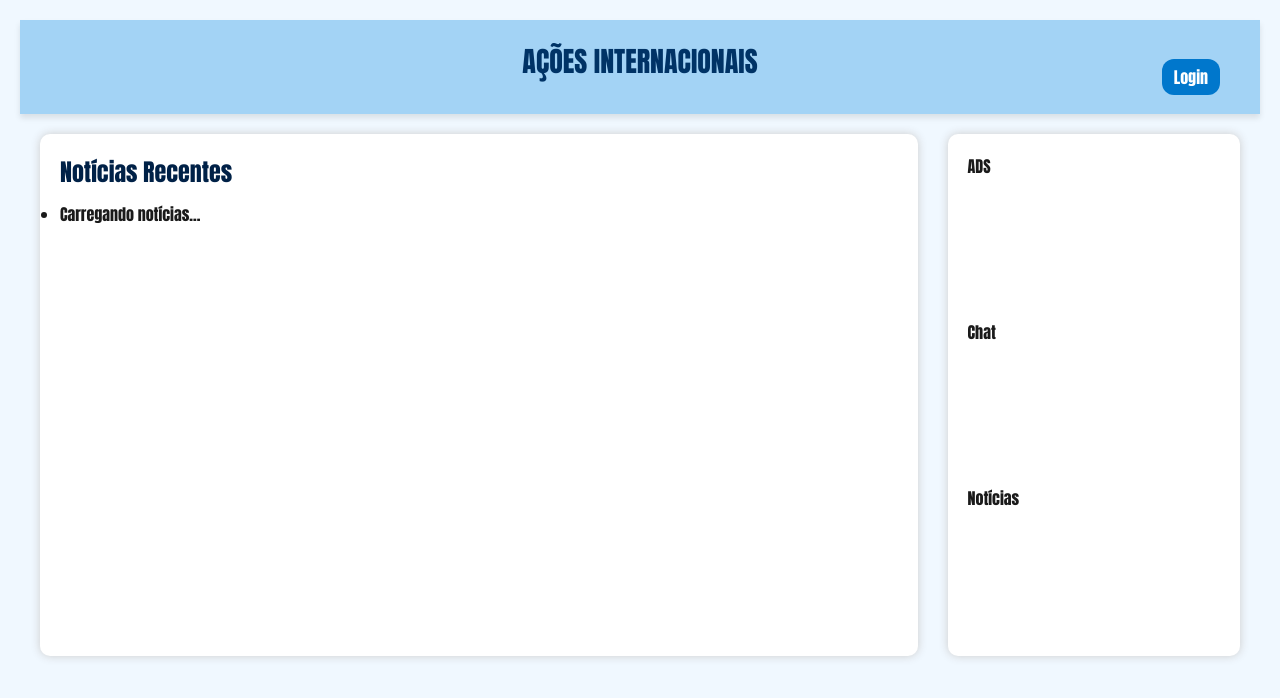
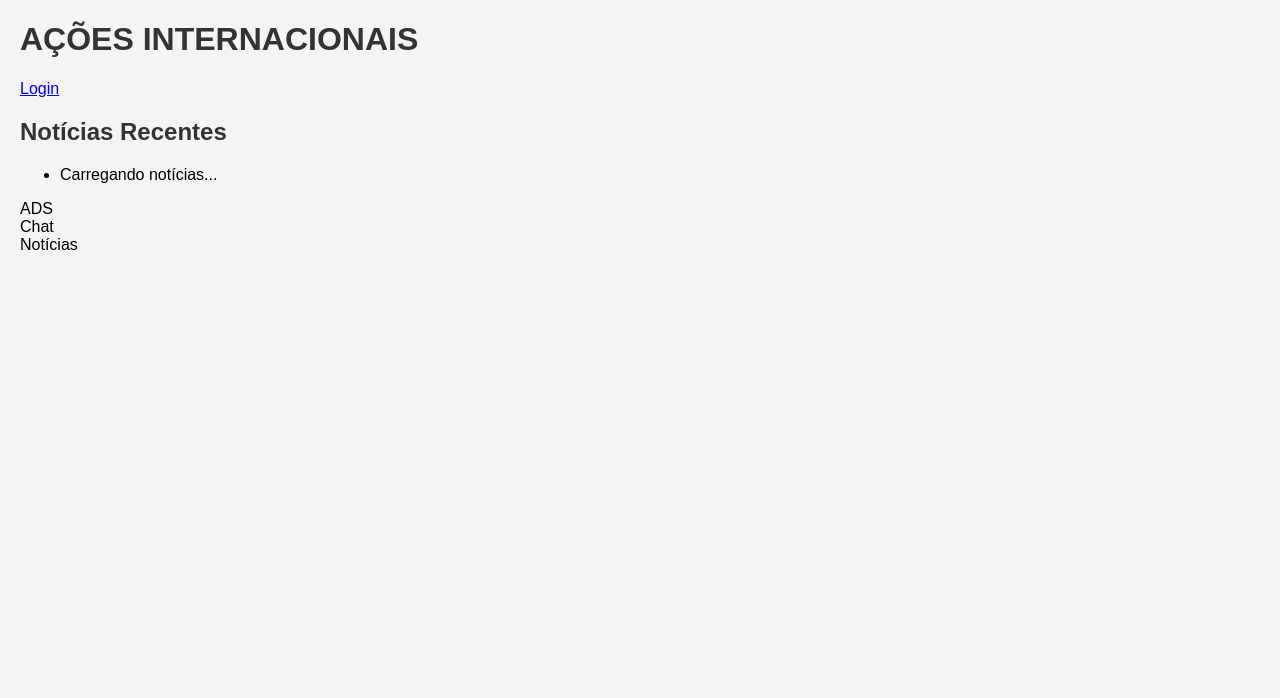
Before and after one commit to acoessinternacionais/acoes-internacionais, a PHP site: page /noticias.php in a window 1280 px wide. Shown: the top 698 px of the page. Run offline with PHP 8.4, Linux system fonts and the light colour scheme.

Commit message:
Add files via upload

```diff
--- a/style.css
+++ b/style.css
@@ -1,286 +1,39 @@
-/* Reset básico */
-* {
-  margin: 0;
-  padding: 0;
-  box-sizing: border-box;
+body {
+  font-family: Arial, sans-serif;
+  margin: 20px;
+  background: #f4f4f4;
 }
-
-/* Tipografia global */
-body {
-  font-family: Impact, sans-serif;
-  background-color: #f0f8ff; /* azul bebê claro */
-  color: #1a1a1a;
-  line-height: 1.5;
+h1, h2 {
+  color: #333;
 }
-
-/* Header fixo */
-header {
-  background-color: #a3d3f5; /* azul bebê médio */
-  color: #000;
-  padding: 20px;
-  text-align: center;
-  font-size: 2rem;
-  box-shadow: 0 4px 6px rgba(0,0,0,0.1);
-  position: sticky;
-  top: 0;
-  z-index: 1000;
-}
-
-header .login-btn {
-  float: right;
-  margin-top: -35px;
-  margin-right: 20px;
-  font-size: 1rem;
-  text-decoration: none;
-  background-color: #0077cc;
-  color: #fff;
-  padding: 6px 12px;
-  border-radius: 12px;
-}
-
-/* Container principal */
-.container {
-  display: grid;
-  grid-template-columns: 2fr 1fr;
-  gap: 20px;
-  padding: 20px;
-  max-width: 1300px;
-  margin: auto;
-}
-
-/* Caixa de conteúdo principal */
-.content {
-  background-color: #ffffff;
-  padding: 20px;
-  border-radius: 16px;
-  box-shadow: 0 2px 8px rgba(0,0,0,0.08);
-}
-
-/* Títulos */
-h1, h2, h3 {
-  font-weight: bold;
-  margin-bottom: 12px;
-}
-
-/* Lista de notícias */
-#lista-noticias li {
-  margin-bottom: 10px;
-}
-
-#lista-noticias a {
-  text-decoration: none;
-  color: #0077cc;
-}
-
-#lista-noticias a:hover {
-  text-decoration: underline;
-}
-
-/* Sidebar */
-.sidebar {
-  display: flex;
-  flex-direction: column;
-  gap: 16px;
-}
-
-.sidebar .box {
-  background-color: #ffffff;
-  padding: 16px;
-  border-radius: 16px;
-  box-shadow: 0 2px 6px rgba(0,0,0,0.07);
-}
-
-/* Tabela de ativos */
-.table-wrapper {
-  overflow-x: auto;
-  margin-top: 20px;
-}
-
 table {
   width: 100%;
   border-collapse: collapse;
+  background: white;
   margin-bottom: 20px;
-  background-color: #fff;
-  border-radius: 12px;
-  overflow: hidden;
-  box-shadow: 0 0 8px rgba(0,0,0,0.05);
 }
-
-th, td {
-  padding: 12px 16px;
+table th, table td {
+  padding: 8px;
+  border: 1px solid #ccc;
   text-align: left;
 }
-
-th {
-  background-color: #d9f1ff;
-  color: #000;
+.abas {
+  display: flex;
+  gap: 10px;
+  margin-bottom: 10px;
 }
-
-tr:nth-child(even) {
-  background-color: #f6fcff;
+.abas button {
+  padding: 6px 12px;
+  border: none;
+  background: #1976d2;
+  color: white;
+  font-weight: bold;
+  border-radius: 5px;
+  cursor: pointer;
 }
-
-tr:hover {
-  background-color: #e2f0fb;
+.aba {
+  display: none;
 }
-
-/* Gráfico e outras caixas */
-.graph, .chat-box, .ads, .noticias-box, .bio-box {
-  min-height: 150px;
+.aba.ativa {
+  display: block;
 }
-
-/* Chat ao vivo */
-.chat-box {
-  max-height: 300px;
-  overflow-y: auto;
-}
-
-/* Rodapé */
-footer {
-  text-align: center;
-  padding: 16px;
-  font-size: 0.9rem;
-  color: #555;
-  background-color: #e0f0ff;
-  margin-top: 40px;
-  border-top: 1px solid #ccc;
-}
-
-/* Responsividade */
-@media (max-width: 768px) {
-  .container {
-    grid-template-columns: 1fr;
-  }
-
-  header .login-btn {
-    float: none;
-    display: block;
-    margin: 10px auto 0 auto;
-    text-align: center;
-  }
-}
-
-/* Carrossel de Notícias */
-.carrossel-container {
-  background: #e0f0ff;
-  padding: 15px;
-  margin-top: 30px;
-  overflow-x: auto;
-  font-family: Impact, sans-serif;
-}
-
-.carrossel-container h2 {
-  font-size: 1.3rem;
-  margin-bottom: 10px;
-  text-align: center;
-}
-
-.carrossel {
-  display: flex;
-  gap: 20px;
-  white-space: nowrap;
-  animation: scrollNoticias 60s linear infinite;
-}
-
-.noticia {
-  min-width: 280px;
-  background: #fff;
-  padding: 10px;
-  border-radius: 8px;
-  box-shadow: 0 0 5px rgba(0,0,0,0.1);
-  transition: transform 0.2s;
-}
-
-.noticia:hover {
-  transform: scale(1.03);
-}
-
-.noticia a {
-  text-decoration: none;
-  color: #1e4a78;
-  font-weight: bold;
-  font-size: 0.95rem;
-}
-
-@keyframes scrollNoticias {
-  0% { transform: translateX(0); }
-  100% { transform: translateX(-100%); }
-}
-
-/* Responsividade */
-@media screen and (max-width: 768px) {
-  .carrossel {
-    animation: none;
-    overflow-x: scroll;
-  }
-
-  .noticia {
-    min-width: 85%;
-    font-size: 0.9rem;
-  }
-
-  .carrossel-container h2 {
-    font-size: 1.1rem;
-  }
-}
-
-@media screen and (max-width: 480px) {
-  .carrossel-container {
-    padding: 10px;
-  }
-
-  .noticia {
-    min-width: 95%;
-  }
-}
-
-body {
-  font-family: 'Impact', sans-serif;
-  background-color: #f0f8ff; /* azul bebê claro */
-  margin: 0;
-  padding: 20px;
-}
-
-h1, h2 {
-  color: #002147;
-}
-
-a {
-  color: #0047ab;
-  text-decoration: none;
-}
-
-a:hover {
-  text-decoration: underline;
-}
-
-.container {
-  display: grid;
-  grid-template-columns: 3fr 1fr;
-  gap: 30px;
-}
-
-.content {
-  background-color: #ffffff;
-  padding: 20px;
-  border-radius: 10px;
-  box-shadow: 0 0 10px #ccc;
-}
-
-.sidebar {
-  background-color: #ffffff;
-  padding: 20px;
-  border-radius: 10px;
-  box-shadow: 0 0 10px #ccc;
-}
-
-.logo {
-  font-size: 28px;
-  font-weight: bold;
-  color: #003366;
-}
-
-.login-btn {
-  font-size: 16px;
-  margin-left: 20px;
-}
```
Also changed, not shown: ativos.js (added, +104 -0 lines), home.php (+22 -65 lines).
